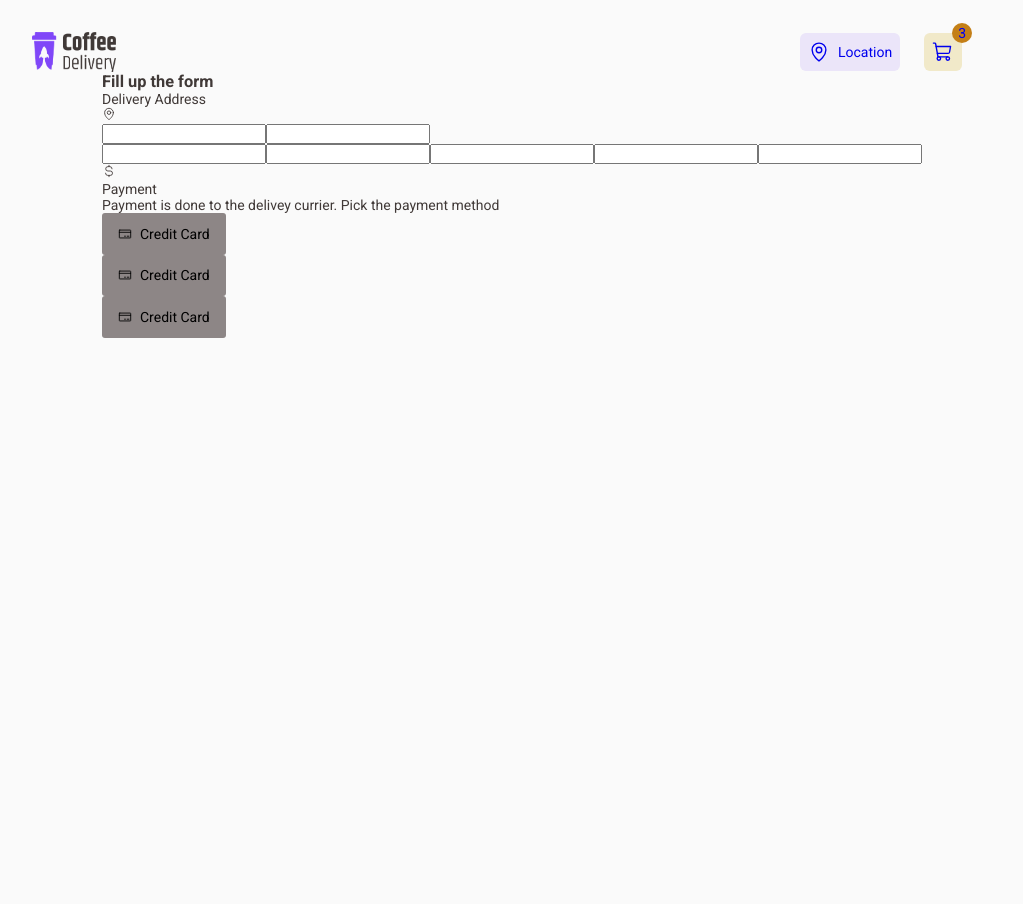
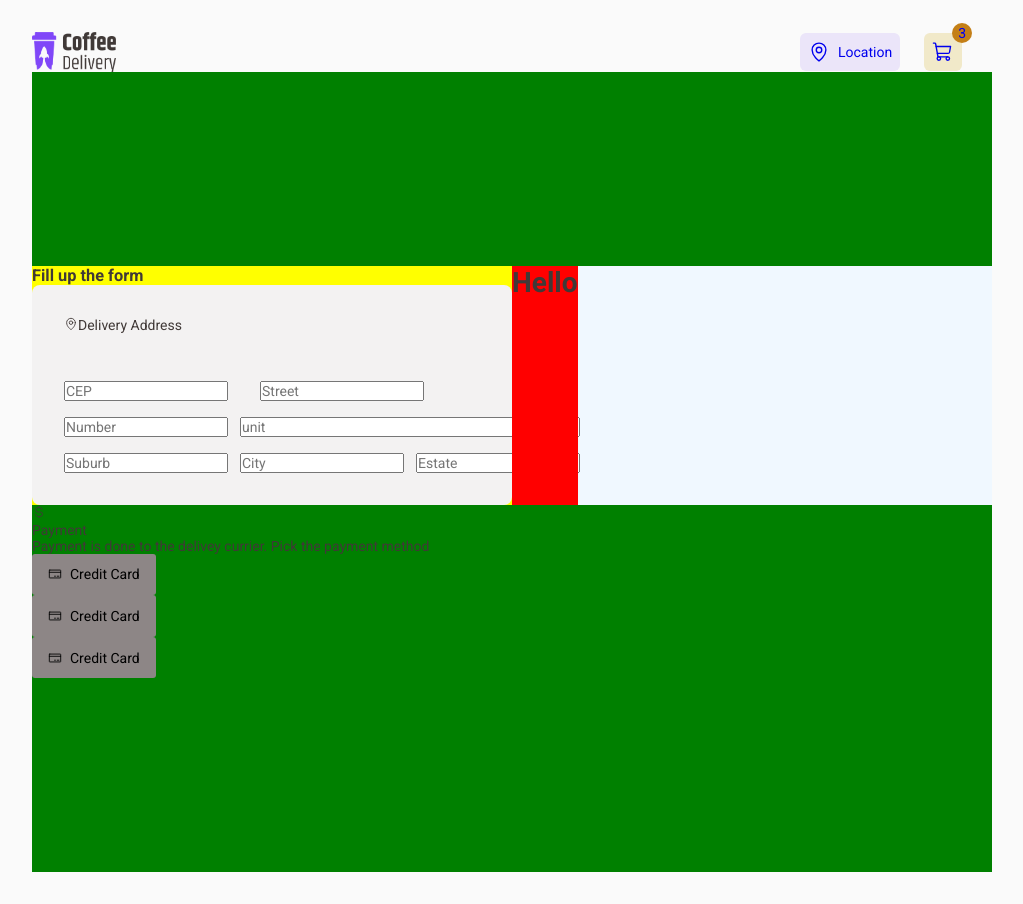
Before and after one commit to victorhugo156/coffee_delivery, a React (Vite) app: page /checkout in a window 1280 px wide. Shown: the whole page, without its empty margins (128-1151 px from the left). Before the commit the page ends 800 px from the top, so only its background shows below. Built offline with nearby package versions, Linux system fonts and the light colour scheme.

Commit message:
feat: creating checkout form

```diff
--- a/package.json
+++ b/package.json
@@ -14,8 +14,10 @@
     "@types/styled-components": "^5.1.34",
     "react": "^19.1.0",
     "react-dom": "^19.1.0",
+    "react-hook-form": "^7.61.1",
     "react-router-dom": "^7.6.2",
-    "styled-components": "^6.1.18"
+    "styled-components": "^6.1.18",
+    "zod": "^4.0.10"
   },
   "devDependencies": {
     "@eslint/js": "^9.25.0",
--- /dev/null
+++ b/src/pages/Checkout/components/AddreessSection/index.tsx
@@ -0,0 +1,41 @@
+import { ContainerForm, DeliveryAddressTitle, WrapperInputFirstRow, WrapperInputSecondRow } from "./styles";
+import { MapPin } from "phosphor-react";
+import { useForm } from "react-hook-form";
+
+
+export function AddressSection() {
+
+    const { register } = useForm();
+
+    return (
+        <ContainerForm>
+            <h3>Fill up the form</h3>
+            <form action="">
+                <DeliveryAddressTitle>
+                    <MapPin />
+                    <p>Delivery Address</p>
+                </DeliveryAddressTitle>
+                <WrapperInputFirstRow>
+                    <input
+                        type="text"
+                        placeholder="CEP"
+                        {...register("cep")}
+                    />
+                    <input
+                        type="text"
+                        placeholder="Street"
+                        {...register("street")}
+                    />
+                </WrapperInputFirstRow>
+
+                <WrapperInputSecondRow>
+                    <input type="text" placeholder="Number" {...register("number")} />
+                    <input type="text" placeholder="unit" {...register("unit")} />
+                    <input type="text" placeholder="Suburb" {...register("suburb")} />
+                    <input type="text" placeholder="City" {...register("city")} />
+                    <input type="text" placeholder="Estate" {...register("estate")} />
+                </WrapperInputSecondRow>
+            </form>
+        </ContainerForm>
+    )
+}
--- /dev/null
+++ b/src/pages/Checkout/components/AddreessSection/styles.ts
@@ -0,0 +1,75 @@
+import styled from "styled-components";
+
+export const ContainerForm = styled.div`
+width: 100%;
+background-color: yellow;
+
+display: flex;
+flex-direction: column;
+
+form{
+    width: 100%;
+    background-color:${props=>props.theme.colors["base-card"]};
+    display: flex;
+    flex-direction: column;
+
+    padding: 2rem;
+
+    border-radius: 8px;
+}
+
+`
+export const DeliveryAddressTitle = styled.div`
+display: flex;
+
+
+margin-bottom:3rem;
+
+`
+
+
+export const WrapperInputFirstRow = styled.div`
+display: flex;
+gap: 2rem;
+
+margin-bottom: 1rem;
+
+`
+export const WrapperInputSecondRow = styled.div `
+display: grid;
+  /* three “track” columns:
+     – 1fr for Number/Bairro
+     – 2fr for Complement/City
+     – 1fr for UF */
+  grid-template-columns: 1fr 2fr 1fr;
+  /* row-gap | column-gap */
+  gap: 1rem 0.75rem;
+
+  /* Number input (first child) spans column 1 */
+  > input:nth-of-type(1) {
+    grid-column: 1 / 2;
+  }
+
+  /* Complemento input (second child) spans columns 2–4 */
+  > input:nth-of-type(2) {
+    grid-column: 2 / 4;
+  }
+
+  /* Bairro input (third child) spans column 1 */
+  > input:nth-of-type(3) {
+    grid-column: 1 / 2;
+  }
+
+  /* Cidade input (fourth child) spans column 2 */
+  > input:nth-of-type(4) {
+    grid-column: 2 / 3;
+  }
+
+  /* UF input (fifth child) spans column 3 */
+  > input:nth-of-type(5) {
+    grid-column: 3 / 4;
+  }
+;
+
+
+`
--- /dev/null
+++ b/src/pages/Checkout/components/OrederSection/index.tsx
@@ -0,0 +1,10 @@
+import { Container } from "./styles";
+
+
+export function OrederSection(){
+    return(
+        <Container>
+            <h1>Hello</h1>
+        </Container>
+    )
+}
--- /dev/null
+++ b/src/pages/Checkout/components/OrederSection/styles.ts
@@ -0,0 +1,7 @@
+
+import styled from "styled-components";
+
+export const Container = styled.div`
+background-color: red;
+
+`
--- a/src/pages/Checkout/index.tsx
+++ b/src/pages/Checkout/index.tsx
@@ -1,29 +1,21 @@
 import { Button } from "./components/Button";
-import { CreditCard, MapPin, CurrencyDollarSimple } from "phosphor-react";
-import { Container, ContainerForm, ContainerPaymentMethod, DeliveryAddressTitle, PaymentTitle } from "./styles";
+import { CreditCard, CurrencyDollarSimple } from "phosphor-react";
+import { Container, ContainerPaymentMethod, FormWrapper, PaymentTitle } from "./styles";
+import { AddressSection } from "./components/AddreessSection";
+import { useForm } from "react-hook-form";
+import { OrederSection } from "./components/OrederSection";
 
 export function Checkout() {
+
+
     return (
         <Container>
-            <ContainerForm>
-                <h3>Fill up the form</h3>
+            <FormWrapper>
                 <form action="">
-                    <DeliveryAddressTitle>
-                        <p>Delivery Address</p>
-                        <MapPin />
-                    </DeliveryAddressTitle>
-
-                    <input type="text" />
-                    <input type="text" />
-                    <div>
-                        <input type="text" />
-                        <input type="text" />
-                        <input type="text" />
-                        <input type="text" />
-                        <input type="text" />
-                    </div>
+                    <AddressSection />
+                    <OrederSection />
                 </form>
-            </ContainerForm>
+            </FormWrapper>
             <ContainerPaymentMethod>
                 <PaymentTitle>
                     <CurrencyDollarSimple />
--- a/src/pages/Checkout/styles.ts
+++ b/src/pages/Checkout/styles.ts
@@ -1,14 +1,31 @@
 import styled from "styled-components";
 
 export const Container = styled.div`
+background-color: green;
+width: 100%;
+height: 100vh;
+
+margin: 0 auto;
+
+display: flex;
+flex-direction: column;
+justify-content: center;
 
 `
 
-export const ContainerForm = styled.div`
 
-`
+export const FormWrapper = styled.div`
+background-color: aliceblue;
 
-export const DeliveryAddressTitle = styled.div`
+display: flex;
+
+;
+
+form{
+    width: 50%;
+    display: flex;
+    justify-content: space-between
+}
 
 `
 
```
Also changed, not shown: src/pages/Checkout/components/Button/index.tsx (renamed from src/pages/Checkout/components/Button.tsx), src/pages/Checkout/components/Button/styles.ts (renamed from src/pages/Checkout/components/styles.ts), 1 other file (tests, documents, lock files or other folders).
